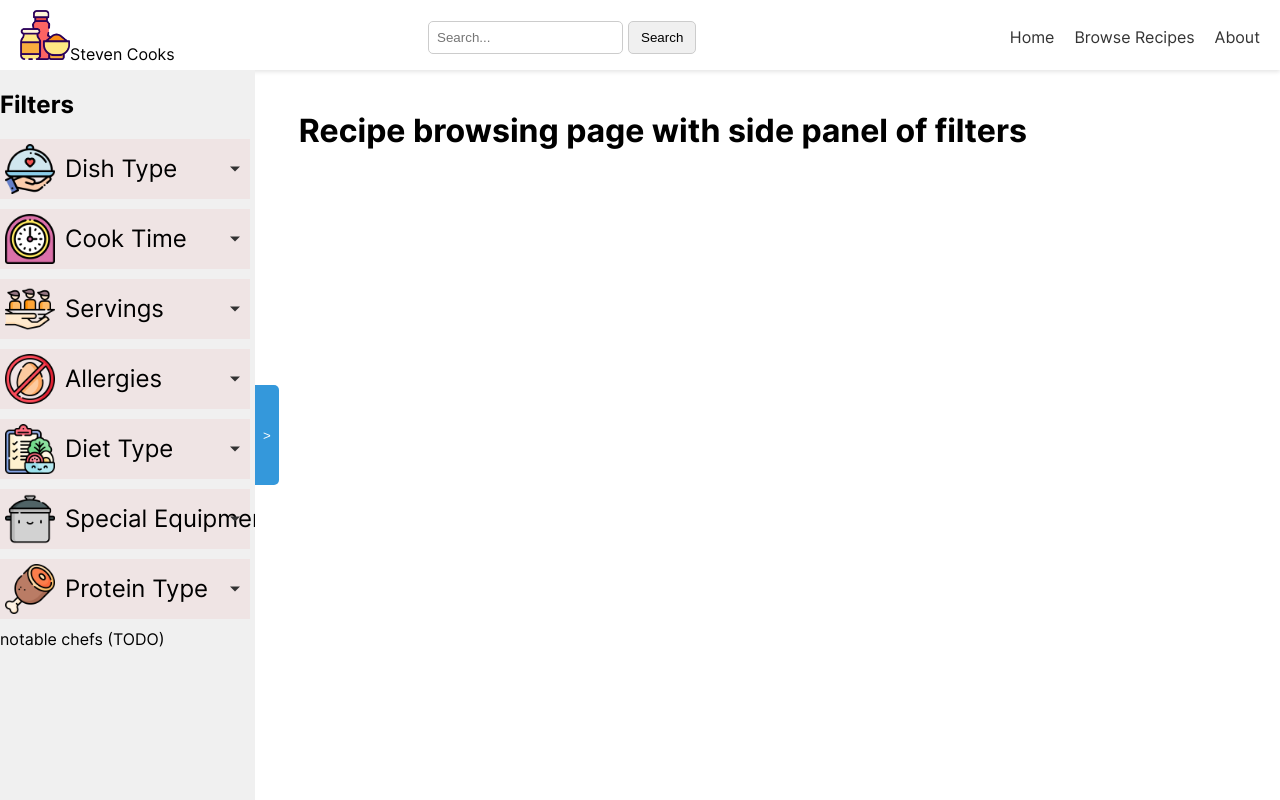
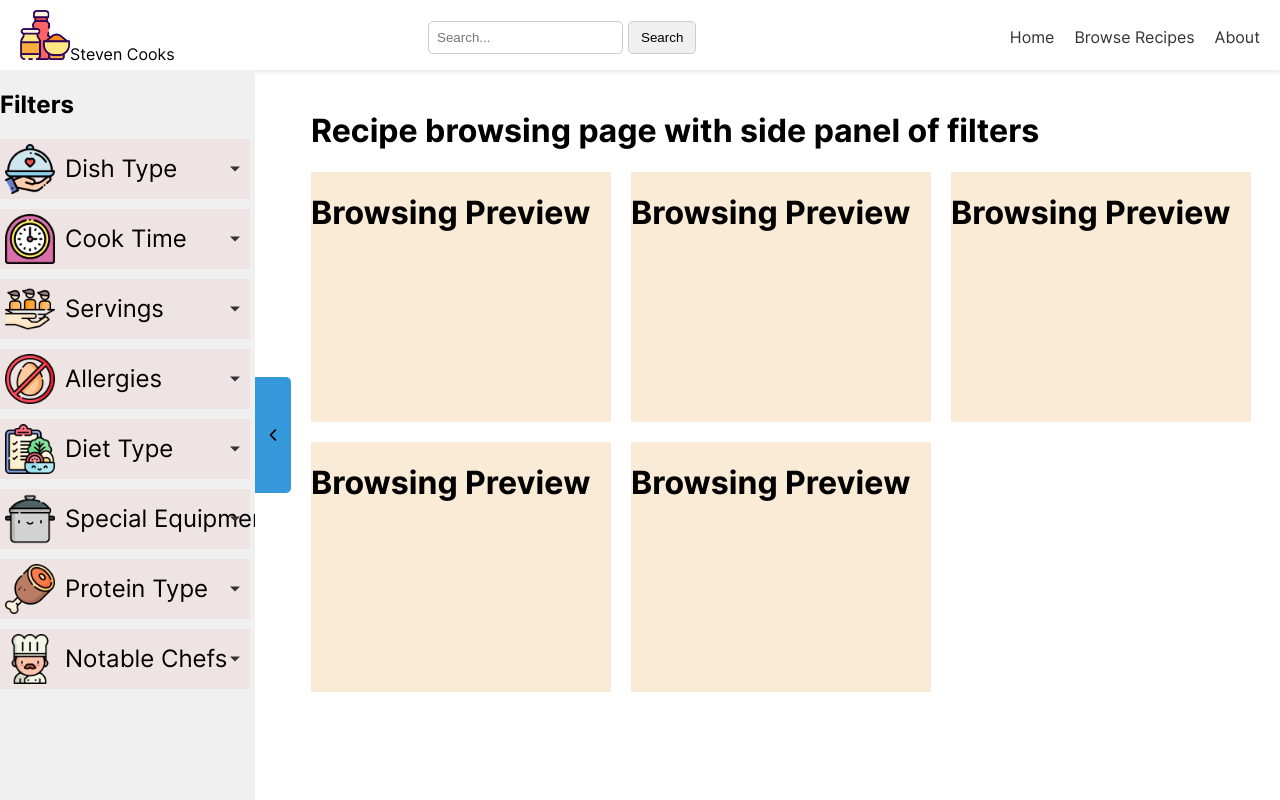
Before and after one commit to Steven-Vasquez/StevensRecipeSite, a React (Create React App) app: page /browse in a window 1280 px wide. Built offline with nearby package versions, Linux system fonts and the light colour scheme; a web font is replaced by a local one.

Commit message:
Set up code for browsing page to be designed with database design in mnd. TODO: create mockup of recipe preview in search results and decide what db items are needed for it and search features

```diff
--- /dev/null
+++ b/src/components/BrowsingPreview.js
@@ -0,0 +1,11 @@
+import "../stylesheets/BrowsingPreview.css";
+
+const BrowsingPreview = () => {
+  return (
+    <div className="preview-container">
+      <h1>Browsing Preview</h1>
+    </div>
+  );
+}
+
+export default BrowsingPreview;
--- a/src/components/SidePanel.js
+++ b/src/components/SidePanel.js
@@ -2,6 +2,7 @@ import React, { useState, useEffect } from "react";
 import "../stylesheets/SidePanel.css";
 
 import FilterCategory from "./FilterCategory";
+import CollapseIcon from "../images/collapse_icon.png";
 
 const SidePanel = ({ onFilterChange }) => {
     const [filters, setFilters] = useState({
@@ -125,15 +126,29 @@ const SidePanel = ({ onFilterChange }) => {
                     ]}
                     onCheckboxChange={handleCheckboxChange}
                 />
-                <div>notable chefs (TODO)</div>
+
+                <FilterCategory
+                    category= "notableChefs"
+                    categoryLabel="Notable Chefs"
+                    icon="/images/filter_icons/chef.png"
+                    options={[
+                        "Gordon Ramsay", "Joshua Weissman", "Steven"
+                    ]}
+                    onCheckboxChange={handleCheckboxChange}
+                />
 
 
                 {/* Add more filter categories here */}
             </div>
+
             <div className="toggle-container">
-                <button className={`toggle-button `} onClick={toggleSidePanel}>
-                    {isSidePanelOpen ? ">" : "<"}
-                </button>
+                <div className="toggle-button" onClick={toggleSidePanel}>
+                    <img
+                        className={`collapse-icon2 ${isSidePanelOpen ? 'collapsed-icon2' : 'not-collapsed-icon2'}`}
+                        src={CollapseIcon}
+                        alt="collapse icon"
+                    />
+                </div>
             </div>
         </div>
     );
--- a/src/pages/Browsing.js
+++ b/src/pages/Browsing.js
@@ -1,8 +1,12 @@
 // Browsing.js
 import React, { useState } from "react";
+
 import "../stylesheets/Browsing.css";
 import "../stylesheets/SidePanel.css";
+
 import SidePanel from "../components/SidePanel";
+import BrowsingPreview from "../components/BrowsingPreview";
+
 
 const Browsing = () => {
   const [activeFilters, setActiveFilters] = useState({
@@ -29,6 +33,14 @@ const Browsing = () => {
       {/* Main Content (Recipe List) */}
       <div className="main-content">
         <h1>Recipe browsing page with side panel of filters</h1>
+        <div className="search-results-container">
+          <BrowsingPreview />
+          <BrowsingPreview />
+          <BrowsingPreview />
+          <BrowsingPreview />
+          <BrowsingPreview />
+
+        </div>
       </div>
     </div>
   );
--- a/src/stylesheets/Browsing.css
+++ b/src/stylesheets/Browsing.css
@@ -3,8 +3,13 @@
   display: flex;
 }
 
-
 .main-content {
   flex: 1;
   padding: 20px;
 }
+
+.search-results-container {
+  display: flex;
+  flex-wrap: wrap;
+  gap: 20px;
+}
--- /dev/null
+++ b/src/stylesheets/BrowsingPreview.css
@@ -0,0 +1,5 @@
+.preview-container {
+    background-color: antiquewhite;
+    width: 300px;
+    height: 250px;
+}
--- a/src/stylesheets/SidePanel.css
+++ b/src/stylesheets/SidePanel.css
@@ -3,13 +3,22 @@
   padding-right: 5px;
   background-color: #f0f0f0;
   overflow-y: auto;
-  height:  calc(100vh - 70px);;
-  transition: width 0.3s ease; /* Add a smooth transition effect */
+  height: calc(100vh - 70px);
+  ;
+  transition: width 0.3s ease;
+  /* Add a smooth transition effect */
+}
+
+.toggle-container {
+  display: flex;
+  justify-content: center;
+  align-items: center;
 }
 
 .toggle-button {
-  top: 10px;
-  left: 10px;
+  display: flex;
+  justify-content: center;
+  align-items: center;
   background-color: #3498db;
   color: #fff;
   padding: 8px;
@@ -21,10 +30,17 @@
   height: 100px;
 }
 
-.toggle-container {
-    display: flex;
-    justify-content: center;
-    align-items: center;
+.collapse-icon2 {
+  width: 20px;
+  height: 20px;
+  cursor: pointer;
+  transition: transform 0.3s ease;
+  transform: rotate(-90deg);
+}
+
+.collapsed-icon2 {
+  transform: rotate(90deg);
+  /* Rotate the icon 90 degrees */
 }
 
 /* Adjust when side panel is closed */
@@ -68,11 +84,13 @@
   border-left: 5px solid transparent;
   border-right: 5px solid transparent;
   border-top: 5px solid #333;
-  transition: transform 0.3s ease; /* Add a smooth transition effect */
+  transition: transform 0.3s ease;
+  /* Add a smooth transition effect */
 }
 
 .filter-header.collapsed::after {
-  transform: translateY(-50%) rotate(-90deg); /* Rotate the arrow when collapsed */
+  transform: translateY(-50%) rotate(-90deg);
+  /* Rotate the arrow when collapsed */
 }
 
 
```
Also changed, not shown: public/images/filter_icons/chef.png (added).
